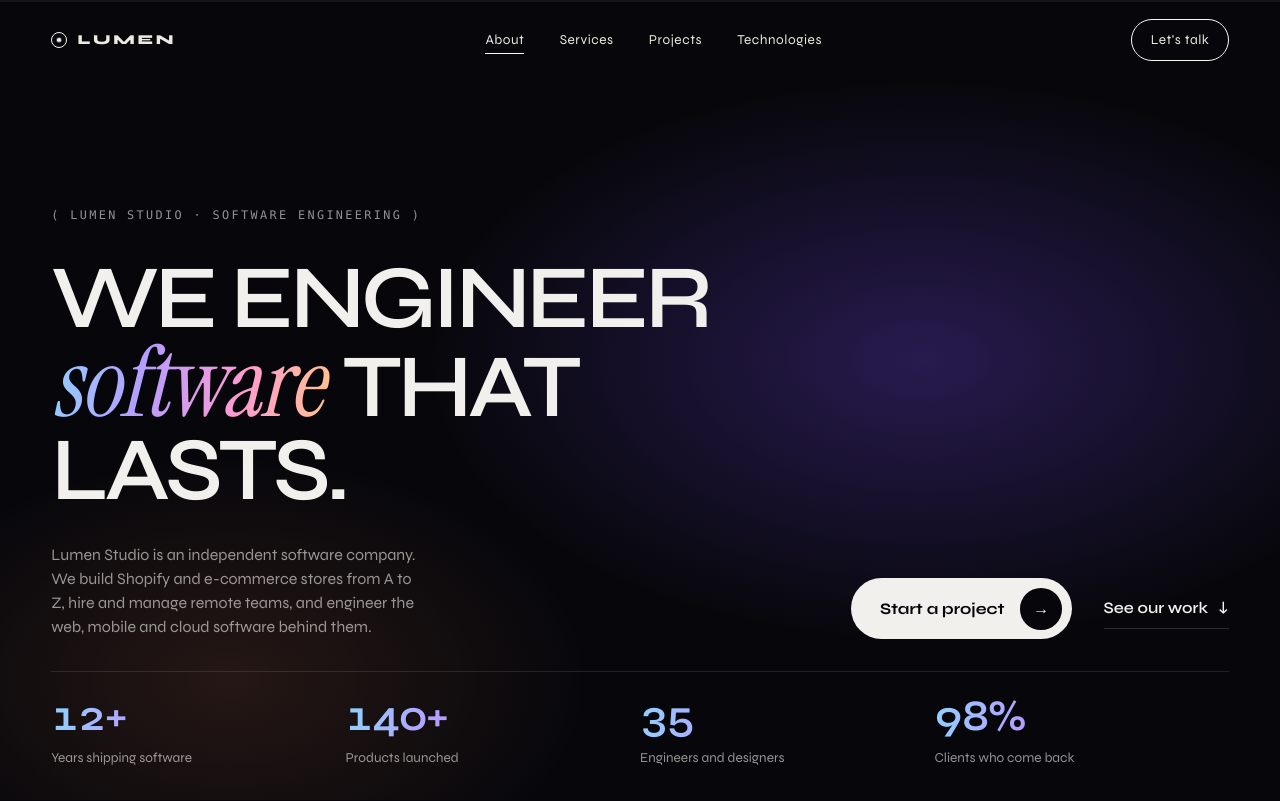
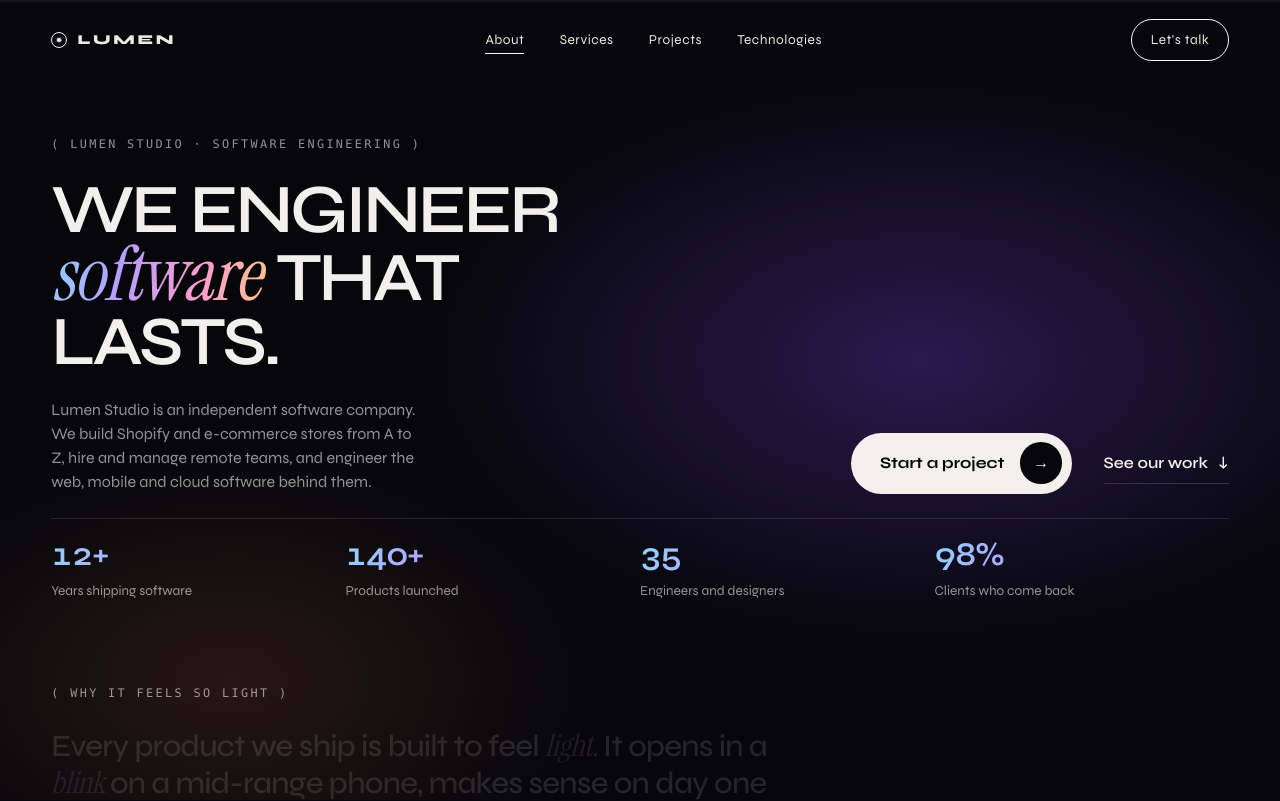
Before and after one commit to ami-raian/3D-website-full, a Next.js app: page / in a window 1280 px wide. Shown: the top 801 px of the page. Built offline with nearby package versions, Linux system fonts and the light colour scheme.

Commit message:
Refine responsive layout spacing
Add shared max-width gutter and section spacing variables, reduce oversized typography and card spacing, and shorten scroll-driven story and gallery sections for a more compact responsive layout.

```diff
--- a/app/globals.css
+++ b/app/globals.css
@@ -12,6 +12,12 @@
   --iri: linear-gradient(100deg, #8fd3ff 0%, #b79cff 35%, #ff9ccf 68%, #ffc48a 100%);
   --ease: cubic-bezier(0.2, 0.8, 0.2, 1);
   --pad: clamp(1.25rem, 4vw, 3.5rem);
+  /* content is never wider than --max; padding-inline: var(--gutter) centres it.
+     (the % resolves against the width of the element that uses it, so it works anywhere full-width) */
+  --max: 1200px;
+  --gutter: max(var(--pad), calc((100% - var(--max)) / 2));
+  /* the one gap between sections */
+  --space: clamp(4rem, 10vh, 7rem);
   --mono: ui-monospace, "SFMono-Regular", Menlo, Consolas, monospace;
   /* Syne gets wider as it gets bolder; 600 keeps headlines strong without shouting */
   --display: 600;
@@ -107,7 +113,7 @@ em {
 }
 
 .h2 {
-  font-size: clamp(2.1rem, 4.4vw, 4.6rem);
+  font-size: clamp(1.9rem, 3.3vw, 3.4rem);
   font-weight: var(--display);
   line-height: 0.95;
   letter-spacing: -0.04em;
@@ -159,7 +165,7 @@ em {
   display: flex;
   align-items: center;
   justify-content: space-between;
-  padding: 1.2rem var(--pad);
+  padding: 1.2rem var(--gutter);
   font-size: 0.85rem;
   letter-spacing: 0.04em;
   mix-blend-mode: difference;
@@ -346,19 +352,18 @@ em {
 .section,
 .section-inner {
   position: relative;
-  max-width: 1440px;
-  margin: 0 auto;
-  padding-inline: var(--pad);
-}
+  padding-inline: var(--gutter);
+}
+/* each section only spaces itself from the one above, so gaps never add up */
 .section {
-  padding-block: 18vh 14vh;
+  padding-top: var(--space);
 }
 .sec-head {
   display: grid;
   grid-template-columns: minmax(0, 1fr) minmax(0, 26rem);
   align-items: end;
-  gap: 1.4rem 4rem;
-  margin-bottom: 9vh;
+  gap: 1.2rem 4rem;
+  margin-bottom: clamp(2rem, 5vh, 3.5rem);
 }
 .sec-head .kicker {
   grid-column: 1 / -1;
@@ -369,16 +374,17 @@ em {
   color: var(--muted);
 }
 
-/* scroll reveal: put .rise inside (or on) a <Track mode="enter">; --i staggers siblings */
+/* scroll reveal: put .rise inside (or on) a <Track mode="enter">; --i staggers siblings.
+   Done by the time the element is a quarter of the way up the screen, so nothing looks missing */
 .rise {
-  --r: clamp(0, calc(var(--p) * 3 - var(--i, 0) * 0.18 - 0.1), 1);
+  --r: clamp(0, calc(var(--p) * 4.5 - var(--i, 0) * 0.2 - 0.1), 1);
   opacity: var(--r);
-  transform: translate3d(0, calc((1 - var(--r)) * 60px), 0);
+  transform: translate3d(0, calc((1 - var(--r)) * 40px), 0);
 }
 /* the same, tipping forward out of the page */
 .rise-3d {
-  transform: translate3d(0, calc((1 - var(--r)) * 120px), calc((1 - var(--r)) * -240px))
-    rotateX(calc((1 - var(--r)) * 24deg));
+  transform: translate3d(0, calc((1 - var(--r)) * 70px), calc((1 - var(--r)) * -140px))
+    rotateX(calc((1 - var(--r)) * 18deg));
   transform-origin: 50% 100%;
 }
 
@@ -437,18 +443,15 @@ em {
 
 /* ---------- about (first screen) ---------- */
 
+/* sized by its content (not forced to a full screen), clear of the fixed nav */
 .about-inner {
   display: flex;
   flex-direction: column;
-  justify-content: flex-end;
-  gap: clamp(1.4rem, 4vh, 2.6rem);
-  max-width: 1440px;
-  min-height: 100svh;
-  margin: 0 auto;
-  padding: calc(var(--pad) + 5rem) var(--pad) clamp(1.5rem, 4vh, 2.5rem);
+  gap: clamp(1.2rem, 3vh, 2rem);
+  padding: calc(5rem + clamp(1.5rem, 7vh, 4.5rem)) var(--gutter) 0;
 }
 .about-title {
-  font-size: clamp(2.4rem, min(7vw, 12svh), 7.6rem);
+  font-size: clamp(2.2rem, min(5.4vw, 10svh), 5.6rem);
   font-weight: var(--display);
   line-height: 0.92;
   letter-spacing: -0.045em;
@@ -480,11 +483,11 @@ em {
   border-top: 1px solid var(--line);
 }
 .stat {
-  padding: 1.4rem 1.5rem 0 0;
+  padding: 1.2rem 1.5rem 0 0;
 }
 .stat strong {
   display: block;
-  font-size: clamp(2rem, 3.4vw, 3.6rem);
+  font-size: clamp(1.7rem, 2.6vw, 2.6rem);
   font-variant-numeric: tabular-nums;
   font-weight: var(--display);
   line-height: 1;
@@ -499,25 +502,26 @@ em {
 
 /* ---------- story (word-by-word reveal) ---------- */
 
+/* taller = more scroll per word. The pinned box is shorter than the screen and held in its
+   middle, so there's no half-screen of empty space above and below the paragraph */
 .story {
+  --sh: min(100svh, 27rem);
   position: relative;
-  height: 280vh;
+  height: 190vh;
 }
 .story-sticky {
   position: sticky;
-  top: 0;
+  top: calc((100svh - var(--sh)) / 2);
   display: flex;
   flex-direction: column;
   justify-content: center;
-  gap: 2rem;
-  max-width: 1400px;
-  height: 100svh;
-  margin: 0 auto;
-  padding: 0 var(--pad);
+  gap: 1.6rem;
+  height: var(--sh);
+  padding: 0 var(--gutter);
 }
 .story-text {
   max-width: 25em;
-  font-size: clamp(1.35rem, 2.8vw, 2.9rem);
+  font-size: clamp(1.3rem, 2.4vw, 2.4rem);
   font-weight: 500;
   line-height: 1.2;
   letter-spacing: -0.025em;
@@ -553,9 +557,9 @@ em {
   position: relative;
   height: 100%;
   overflow: hidden;
-  padding: clamp(1.5rem, 2.4vw, 2.2rem);
+  padding: clamp(1.3rem, 1.8vw, 1.8rem);
   border: 1px solid var(--line);
-  border-radius: 24px;
+  border-radius: 22px;
   background:
     linear-gradient(160deg, rgba(255, 255, 255, 0.07), rgba(255, 255, 255, 0.012)),
     rgba(10, 10, 16, 0.6);
@@ -599,7 +603,7 @@ em {
   gap: 0.5rem;
 }
 .tilt .tags {
-  margin-top: 1.8rem;
+  margin-top: 1.3rem;
 }
 .tags li {
   padding: 0.35rem 0.8rem;
@@ -611,14 +615,14 @@ em {
 
 /* service blocks (Shopify, e-commerce & remote teams, more): a small label, then the cards */
 .svc-group + .svc-group {
-  margin-top: 12vh;
+  margin-top: clamp(2.5rem, 6vh, 4rem);
 }
 .svc-group-head {
   display: flex;
   flex-wrap: wrap;
   align-items: baseline;
-  gap: 0.6rem 1.6rem;
-  margin-bottom: 2.4rem;
+  gap: 0.5rem 1.6rem;
+  margin-bottom: 1.4rem;
 }
 .svc-group-text {
   max-width: 62ch;
@@ -634,13 +638,13 @@ em {
   display: flex;
   align-items: flex-start;
   justify-content: space-between;
-  margin-bottom: 1.6rem;
+  margin-bottom: 1.1rem;
 }
 .svc-top .svc-icon {
   margin-bottom: 0;
 }
 .svc-core h3 {
-  font-size: clamp(1.4rem, 1.9vw, 2rem);
+  font-size: clamp(1.3rem, 1.7vw, 1.75rem);
 }
 .svc-core .tilt > p {
   max-width: 46ch;
@@ -648,15 +652,15 @@ em {
 .svc-points {
   display: grid;
   grid-template-columns: minmax(0, 1fr);
-  gap: 0.6rem 1.6rem;
-  margin-top: 1.8rem;
-  padding-top: 1.6rem;
+  gap: 0.5rem 1.6rem;
+  margin-top: 1.3rem;
+  padding-top: 1.2rem;
   border-top: 1px solid var(--line);
 }
 .svc-points li {
   position: relative;
   padding-left: 1.4rem;
-  font-size: 0.9rem;
+  font-size: 0.88rem;
   line-height: 1.4;
   color: rgba(242, 240, 236, 0.85);
 }
@@ -673,12 +677,12 @@ em {
 
 /* more services: compact cards */
 .svc-more .tilt {
-  padding: clamp(1.3rem, 2vw, 1.8rem);
+  padding: clamp(1.2rem, 1.6vw, 1.5rem);
 }
 .svc-more .svc-icon {
-  width: 44px;
-  height: 44px;
-  margin-bottom: 1.4rem;
+  width: 40px;
+  height: 40px;
+  margin-bottom: 1rem;
 }
 .svc-more h3 {
   font-size: clamp(1.15rem, 1.4vw, 1.4rem);
@@ -692,9 +696,9 @@ em {
   position: relative;
   display: grid;
   place-items: center;
-  width: 64px;
-  height: 64px;
-  margin-bottom: 2.4rem;
+  width: 52px;
+  height: 52px;
+  margin-bottom: 1.4rem;
 }
 .svc-icon span {
   position: absolute;
@@ -889,13 +893,14 @@ em {
 
 /* ---------- work (horizontal 3D gallery) ---------- */
 
+/* taller = slower gallery */
 .work {
-  --cw: 30;
-  --gap: 6;
+  --cw: 27;
+  --gap: 5;
   --step: calc(var(--cw) + var(--gap));
   --travel: calc((var(--cards) - 1) * var(--step));
   position: relative;
-  height: 440vh;
+  height: 280vh;
 }
 .work-sticky {
   position: sticky;
@@ -925,8 +930,8 @@ em {
   z-index: 2;
   display: flex;
   flex-direction: column;
-  gap: 1rem;
-  padding: calc(4.6rem + 2vh) var(--pad) 0;
+  gap: 0.8rem;
+  padding: calc(4.6rem + 2vh) var(--gutter) 0;
 }
 .work-head .h2 {
   font-size: clamp(1.9rem, 3.4vw, 3.5rem);
@@ -942,7 +947,7 @@ em {
   top: 50%;
   left: 0;
   width: calc(var(--cw) * 1vw);
-  height: min(54svh, calc(var(--cw) * 1.25vw));
+  height: min(50svh, calc(var(--cw) * 1.25vw));
   overflow: hidden;
   border: 1px solid rgba(255, 255, 255, 0.1);
   border-radius: 22px;
@@ -1126,8 +1131,8 @@ em {
 }
 .work-progress {
   position: absolute;
-  left: var(--pad);
-  right: var(--pad);
+  left: var(--gutter);
+  right: var(--gutter);
   bottom: 2.4rem;
   height: 1px;
   background: var(--faint);
@@ -1173,20 +1178,20 @@ em {
 
 .tech {
   position: relative;
-  padding-block: 18vh 14vh;
+  padding-top: var(--space);
 }
 .tech .marquee {
-  margin-bottom: 8vh;
+  margin-bottom: clamp(2rem, 5vh, 3rem);
 }
 .tech-grid {
   display: grid;
   grid-template-columns: repeat(4, 1fr);
-  gap: clamp(1rem, 2vw, 1.75rem);
+  gap: clamp(0.9rem, 1.6vw, 1.4rem);
 }
 .tech-card {
-  padding: clamp(1.4rem, 2.2vw, 2rem);
+  padding: clamp(1.1rem, 1.5vw, 1.4rem);
   border: 1px solid var(--line);
-  border-radius: 20px;
+  border-radius: 18px;
   background:
     linear-gradient(160deg, rgba(255, 255, 255, 0.05), rgba(255, 255, 255, 0.01)),
     rgba(10, 10, 16, 0.55);
@@ -1200,9 +1205,9 @@ em {
 .tech-card h3 {
   display: flex;
   align-items: baseline;
-  gap: 0.8rem;
-  margin-bottom: 1.4rem;
-  font-size: clamp(1.15rem, 1.5vw, 1.45rem);
+  gap: 0.7rem;
+  margin-bottom: 1rem;
+  font-size: clamp(1rem, 1.2vw, 1.2rem);
   font-weight: var(--display);
   letter-spacing: -0.02em;
   text-transform: uppercase;
@@ -1219,14 +1224,14 @@ em {
 
 .contact {
   position: relative;
-  padding-top: 18vh;
+  padding-top: var(--space);
 }
 .contact-grid {
   display: grid;
-  grid-template-columns: minmax(0, 1fr) minmax(0, 34rem);
+  grid-template-columns: minmax(0, 1fr) minmax(0, 31rem);
   align-items: start;
-  gap: clamp(2.5rem, 6vw, 6rem);
-  padding-bottom: 14vh;
+  gap: clamp(2rem, 5vw, 4.5rem);
+  padding-bottom: var(--space);
 }
 .contact-info {
   display: flex;
@@ -1234,14 +1239,14 @@ em {
   gap: 1.6rem;
 }
 .cta-title {
-  font-size: clamp(2.1rem, 4.8vw, 5.6rem);
+  font-size: clamp(2rem, 3.8vw, 4.2rem);
   font-weight: var(--display);
   line-height: 0.92;
   letter-spacing: -0.045em;
   text-transform: uppercase;
   /* grows into place from its bottom-left corner, so it never overlaps the text below */
-  opacity: clamp(0, calc(var(--p) * 1.6 - 0.2), 1);
-  transform: scale(calc(0.86 + var(--p) * 0.14));
+  opacity: clamp(0, calc(var(--p) * 3 - 0.2), 1);
+  transform: scale(calc(0.9 + min(var(--p) * 1.6, 1) * 0.1));
   transform-origin: 0 100%;
 }
 .cta-title em {
@@ -1425,7 +1430,7 @@ em {
   align-items: center;
   justify-content: space-between;
   gap: 1rem;
-  padding: 1.6rem var(--pad);
+  padding: 1.4rem var(--gutter);
   border-top: 1px solid var(--line);
   font-family: var(--mono);
   font-size: 0.72rem;
@@ -1505,17 +1510,14 @@ em {
   }
 }
 
-/* below this, three large service cards get cramped: stack them, and give each list two columns */
-@media (max-width: 1100px) {
+@media (max-width: 900px) {
+  /* three large service cards no longer fit side by side: stack them, two-column lists */
   .svc-grid.svc-core {
     grid-template-columns: 1fr;
   }
   .svc-points {
     grid-template-columns: repeat(2, minmax(0, 1fr));
   }
-}
-
-@media (max-width: 900px) {
   .nav-links {
     display: none;
   }
@@ -1538,6 +1540,8 @@ em {
   .work {
     --cw: 74;
     --gap: 8;
+    /* wide cards travel further, so give them a little more scroll */
+    height: 320vh;
   }
   .card {
     height: min(58svh, 98vw);
@@ -1549,10 +1553,10 @@ em {
     display: none;
   }
   .story {
-    height: 240vh;
+    height: 170vh;
   }
   .story-text {
-    font-size: clamp(1.35rem, min(5.2vw, 6svh), 2.3rem);
+    font-size: clamp(1.25rem, min(5vw, 5.6svh), 2rem);
   }
   .foot-bar {
     flex-wrap: wrap;
@@ -1568,6 +1572,23 @@ em {
   }
   .about-title {
     font-size: clamp(2.2rem, min(12.5vw, 8svh), 4rem);
+  }
+  /* narrow screens wrap the paragraph onto more lines, so its pinned box is taller */
+  .story {
+    --sh: min(100svh, 31rem);
+  }
+  /* compact service cards: icon beside the text instead of above it */
+  .svc-more .tilt {
+    display: grid;
+    grid-template-columns: 40px minmax(0, 1fr);
+    column-gap: 1rem;
+  }
+  .svc-more .svc-icon {
+    grid-row: span 2;
+    margin: 0;
+  }
+  .svc-more h3 {
+    margin-top: 0.6rem;
   }
   .contact-list div {
     grid-template-columns: 1fr;
```
